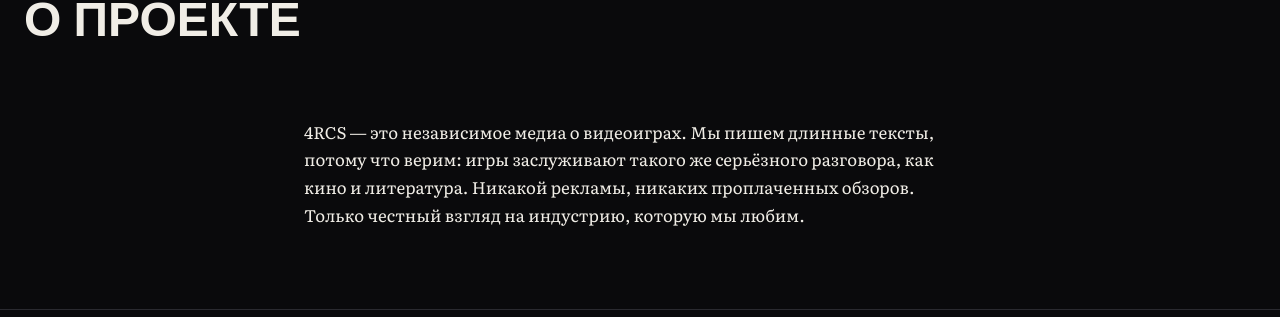
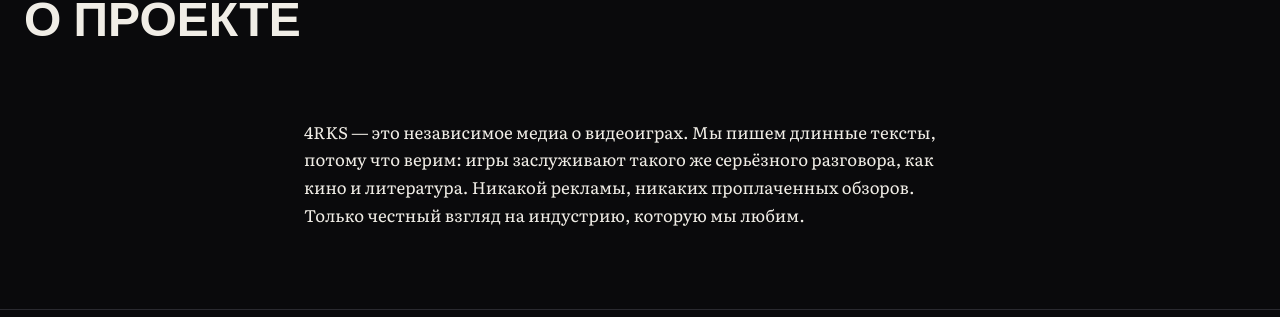
Before and after one commit to MagisterGudvin/pixelorcs, a Jekyll site: the page built from about.md, in a window 1280 px wide. Shown: the part 157-474 px from the top of the page. Built offline with Jekyll 4.4.1, drawn with Linux system fonts in a browser that asks for light colours.

Commit message:
Update about.md

```diff
--- a/about.md
+++ b/about.md
@@ -1,7 +1,7 @@
 ---
 layout: default
-title: "О проекте — 4RCS"
-description: "4RCS — независимый онлайн-журнал о видеоиграх и игровой индустрии."
+title: "О проекте — 4RKS"
+description: "4RKS — независимый онлайн-журнал о видеоиграх и игровой индустрии."
 ---
 
 <section class="post-hero">
@@ -11,7 +11,7 @@
 </section>
 <div class="post-content">
 
-4RCS — это независимое медиа о видеоиграх. Мы пишем длинные тексты, потому что верим: игры заслуживают такого же серьёзного разговора, как кино и литература.
+4RKS — это независимое медиа о видеоиграх. Мы пишем длинные тексты, потому что верим: игры заслуживают такого же серьёзного разговора, как кино и литература.
 
 Никакой рекламы, никаких проплаченных обзоров. Только честный взгляд на индустрию, которую мы любим.
 
```
